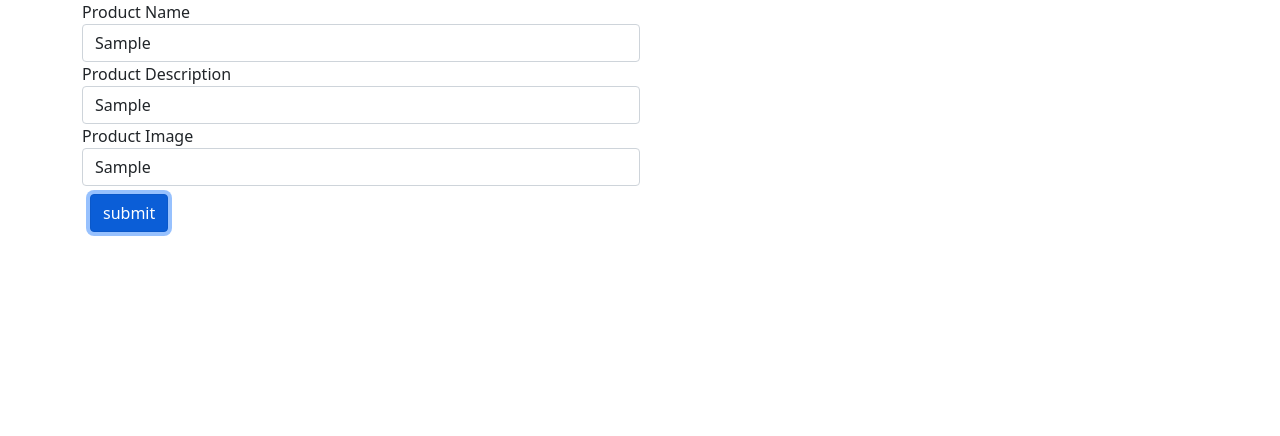
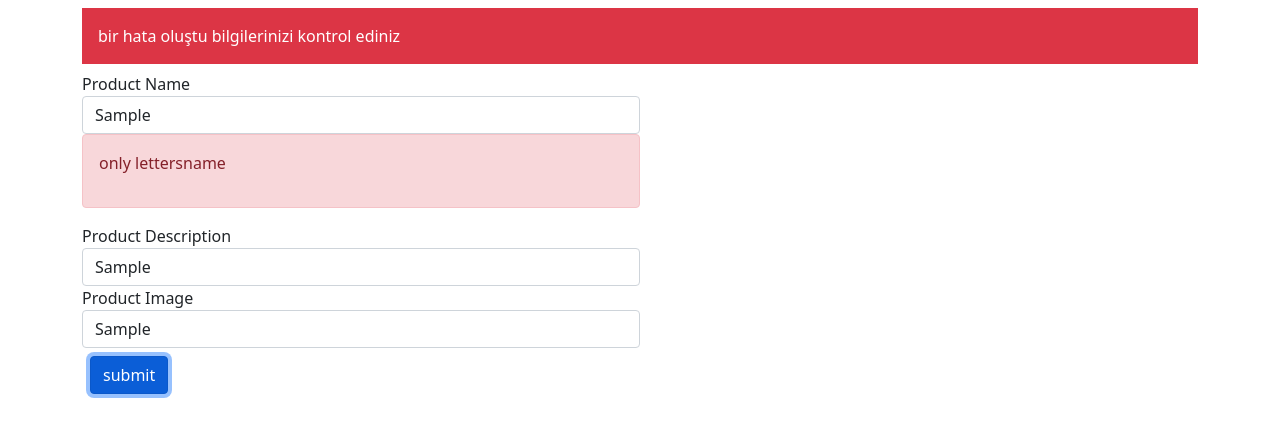
Before and after one commit to busraboyaci/example, an Angular app: page / in a window 1280 px wide. Both pictures are taken after typing "Sample", "Sample", "Sample" into the empty fields and a click on the button "submit". Shown: the top 436 px of the page. Built offline with nearby package versions, Linux system fonts and the light colour scheme.

Commit message:
ngForm Validation Kuralı EKleme işlemi

```diff
--- a/src/app/product.component.html
+++ b/src/app/product.component.html
@@ -5,6 +5,9 @@
 <div class="container">
 <div class="row">
     <form #form="ngForm" (ngSubmit)="ngSubmit(form)">
+        <div class="bg-danger text-white p-3 my-2" *ngIf="formSubmited && form.invalid">
+            bir hata oluştu bilgilerinizi kontrol ediniz
+        </div>
     <div class="col-md-6">
         <div class="form-group">
             <label>Product Name</label> <br>
@@ -20,7 +23,7 @@
             #name="ngModel"
             (change)="log(name)">
             <!-- ngIf veya hidden properties kullanarak kontrol sağlayabiliriz-->
-            <div class="alert alert-danger" *ngIf="!name.value && name.touched">
+            <div class="alert alert-danger" *ngIf="(formSubmited && name.dirty) && name.invalid">
                 <p *ngFor="let error of getValidationErrors(name)">
                     {{ error }}
                 </p>
--- a/src/app/product.component.ts
+++ b/src/app/product.component.ts
@@ -1,4 +1,5 @@
 import {Component} from "@angular/core";
+import { NgForm } from "@angular/forms";
 import { Product } from "./product.model";
 import { ProductRepository } from "./repository.model";
 
@@ -12,6 +13,8 @@ export class ProductComponent {
     model: ProductRepository = new ProductRepository();
     newProduct: Product = new Product();
 
+    // form bilgisini tutan bir değişken tanımlıyoruz.
+    formSubmited: boolean = false
     // new product'ı json formatına dönüştürüyoruz
     get jsonProduct() {
         return JSON.stringify(this.newProduct);
@@ -46,8 +49,15 @@ export class ProductComponent {
         }
         return messages;
     }
-    ngSubmit(form: any){
+    ngSubmit(form: NgForm){
         console.log(form);
+        this.formSubmited = true;
+        if(form.valid){
+            this.addProduct(this.newProduct);
+            this.newProduct = new Product();
+            form.reset();
+            this.formSubmited =false;
+        }
     }
 
     }
```
